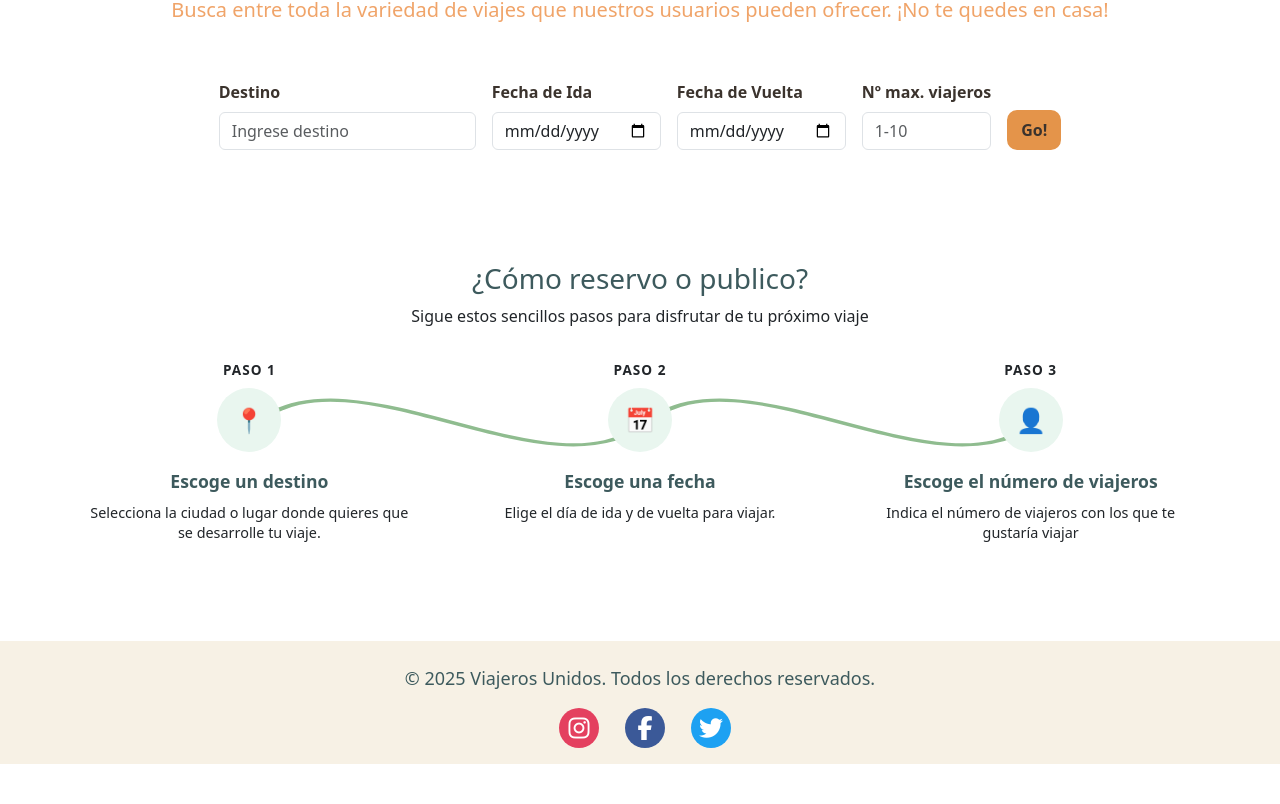
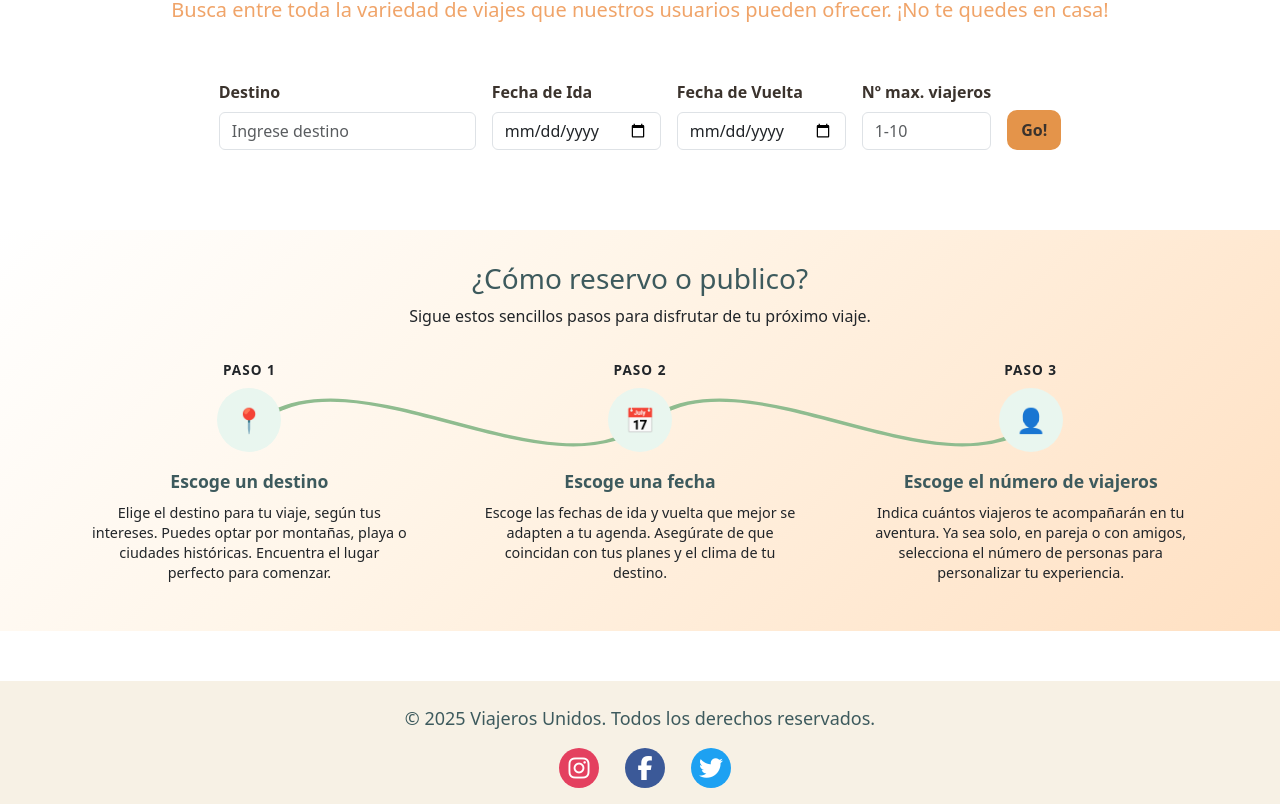
Before and after one commit to JavierSP1997/appFrontViajes, an Angular app: page / in a window 1280 px wide. Shown: the part 607-1411 px from the top of the page. Before the commit the page ends 1371 px from the top, so only its background shows below. Built offline with nearby package versions, Linux system fonts and the light colour scheme; no server answers.

Commit message:
Guide con bg degradado y texto explicativo alargado

```diff
--- a/src/app/components/guide/guide.component.html
+++ b/src/app/components/guide/guide.component.html
@@ -1,53 +1,43 @@
-<section class="section-container">
-  <h2 class="section-title">¿Cómo reservo o publico?</h2>
-  <p>Sigue estos sencillos pasos para disfrutar de tu próximo viaje</p>
-
-  <div class="curve-line">
+<section style="background: linear-gradient(135deg, #ffffff 0%, #fff5e8 40%, #ffe0c2 100%);" aria-labelledby="reservationTitle">
+  <div class="section-container">
+    <h2 id="reservationTitle" class="section-title">¿Cómo reservo o publico?</h2>
+    <p> Sigue estos sencillos pasos para disfrutar de tu próximo viaje.</p>
+    <div class="curve-line" aria-hidden="true">
       <div class="line-1">
-      <svg viewBox="0 0 100 100" preserveAspectRatio="none">
-        <path
-          d="M0,50 C25,0 75,100 100,50"
-          stroke="#8FBC8F"
-          stroke-width="2"
-          fill="none"
-        />
+        <svg viewBox="0 0 100 100" preserveAspectRatio="none" role="presentation">
+          <path d="M0,50 C25,0 75,100 100,50" stroke="#8FBC8F" stroke-width="2" fill="none" />
         </svg>
       </div>
       <div class="line-2">
-      <svg viewBox="0 0 100 100" preserveAspectRatio="none">
-        <path
-          d="M0,50 C25,0 75,100 100,50"
-          stroke="#8FBC8F"
-          stroke-width="2"
-          fill="none"
-        />
+        <svg viewBox="0 0 100 100" preserveAspectRatio="none" role="presentation">
+          <path d="M0,50 C25,0 75,100 100,50" stroke="#8FBC8F" stroke-width="2" fill="none" />
         </svg>
       </div>
     </div>
-
     <div class="steps">
-    <div class="step">
-      <div class="step-number">Paso 1</div>
-      <div class="step-icon">📍</div>
+      <div class="step" role="listitem" aria-labelledby="step1">
+        <div class="step-number" id="step1">Paso 1</div>
+        <div class="step-icon" aria-hidden="true">📍</div>
         <div class="step-title">Escoge un destino</div>
         <div class="step-desc">
-        Selecciona la ciudad o lugar donde quieres que se desarrolle tu viaje.
+          Elige el destino para tu viaje, según tus intereses. Puedes optar por montañas, playa o ciudades históricas. Encuentra el lugar perfecto para comenzar.
         </div>
       </div>
 
-    <div class="step">
-      <div class="step-number">Paso 2</div>
-      <div class="step-icon">📅</div>
+      <div class="step" role="listitem" aria-labelledby="step2">
+        <div class="step-number" id="step2">Paso 2</div>
+        <div class="step-icon" aria-hidden="true">📅</div>
         <div class="step-title">Escoge una fecha</div>
-      <div class="step-desc">Elige el día de ida y de vuelta para viajar.</div>
+        <div class="step-desc">Escoge las fechas de ida y vuelta que mejor se adapten a tu agenda. Asegúrate de que coincidan con tus planes y el clima de tu destino.</div>
       </div>
 
-    <div class="step">
-      <div class="step-number">Paso 3</div>
-      <div class="step-icon">👤</div>
+      <div class="step" role="listitem" aria-labelledby="step3">
+        <div class="step-number" id="step3">Paso 3</div>
+        <div class="step-icon" aria-hidden="true">👤</div>
         <div class="step-title">Escoge el número de viajeros</div>
         <div class="step-desc">
-        Indica el número de viajeros con los que te gustaría viajar
+          Indica cuántos viajeros te acompañarán en tu aventura. Ya sea solo, en pareja o con amigos, selecciona el número de personas para personalizar tu experiencia.
+        </div>
       </div>
     </div>
   </div>
```
Lines whose indentation alone changed are shown as unchanged.
